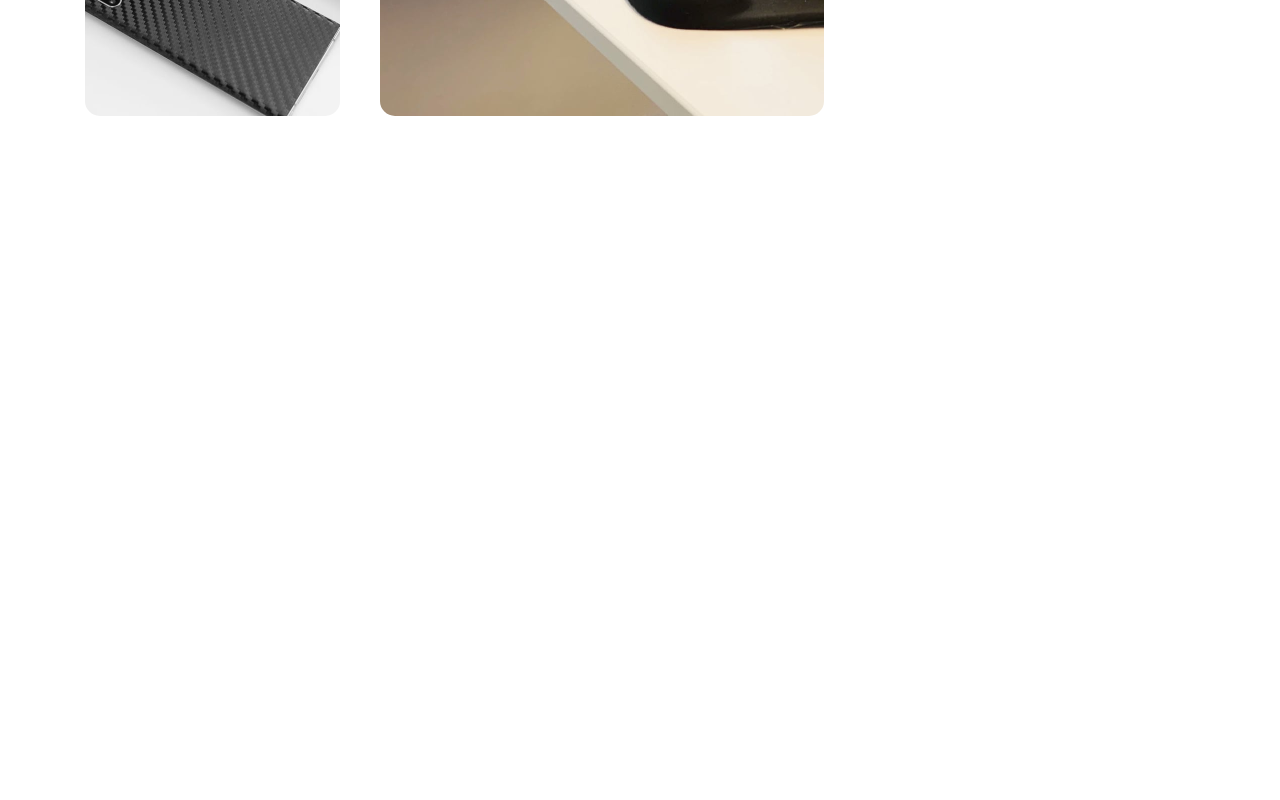
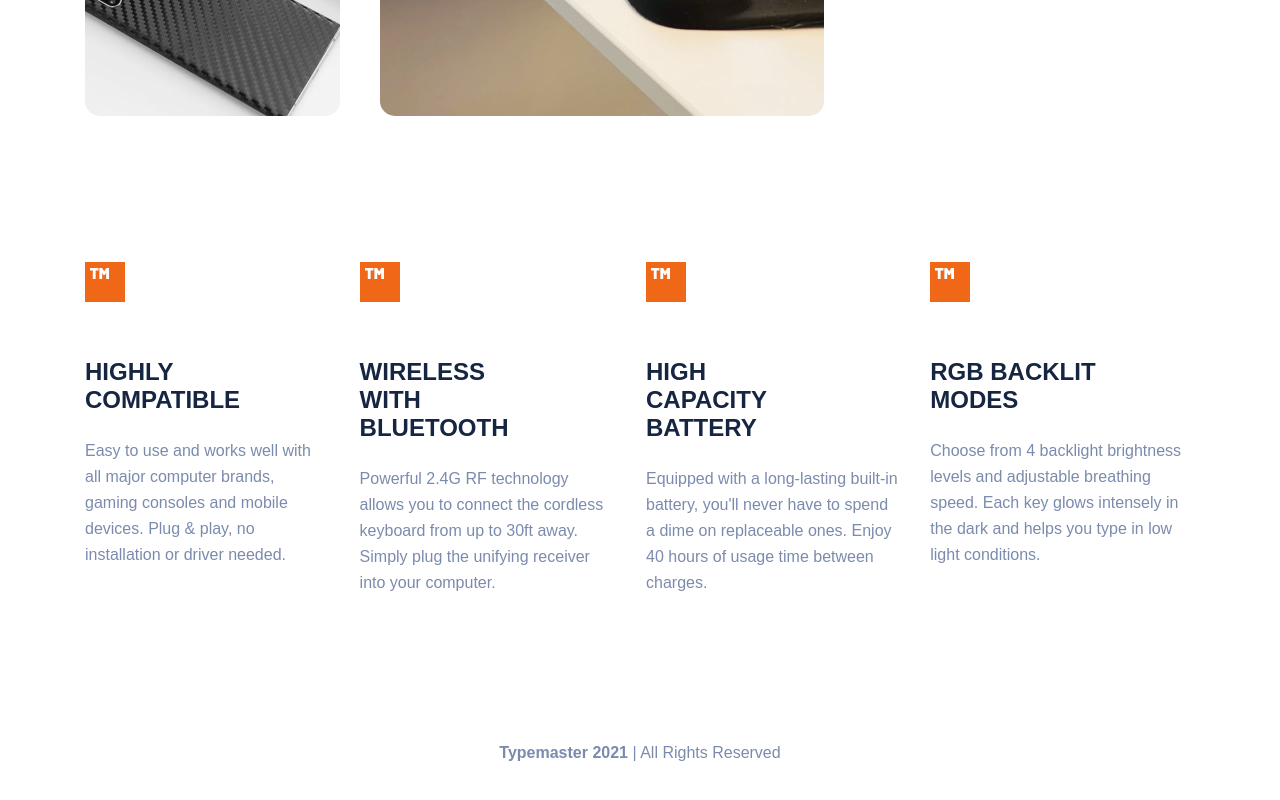
Before and after one commit to avramkji/typemaster-pre-lauinch-landing-page-challenge, a React (Create React App) app: page / in a window 1280 px wide. Shown: the part 1078-1878 px from the top of the page. Before the commit the page ends 1232 px from the top, so only its background shows below. Built offline with nearby package versions, Linux system fonts and the light colour scheme.

Commit message:
selling points and footer

```diff
--- a/src/App.tsx
+++ b/src/App.tsx
@@ -4,6 +4,8 @@ import Logo from './components/Logo/Logo';
 import Hero from './components/Hero/Hero';
 import './App.css';
 import Main from './components/Main/Main';
+import SellingPoints from './components/SellingPoints/SellingPoints';
+import Footer from './components/Footer/Footer';
 
 function App() {
   return (
@@ -17,6 +19,8 @@ function App() {
       </header>
       <Hero />
       <Main />
+      <SellingPoints />
+      <Footer />
     </div>
   );
 }
--- /dev/null
+++ b/src/components/Footer/Footer.css
@@ -0,0 +1,8 @@
+.Footer {
+  display: flex;
+  flex-direction: column;
+  justify-content: center;
+  align-items: center;
+  margin: 39px;
+  margin-top: 0px;
+}
--- /dev/null
+++ b/src/components/Footer/Footer.tsx
@@ -0,0 +1,15 @@
+import './Footer.css'
+
+const Footer = () => {
+  return (
+    <div
+      className='Footer'
+    >
+      <p>
+        <strong>Typemaster 2021</strong>  |  All Rights Reserved
+      </p>
+    </div>
+  )
+}
+
+export default Footer
--- a/src/components/Hero/Hero.css
+++ b/src/components/Hero/Hero.css
@@ -12,7 +12,10 @@
 .Hero-section {
   display: flex;
   flex-direction: column;
-  justify-content: center;
+  justify-content: space-between;
+  align-items: flex-start;
+  gap: 40px;
+
 
   max-width: 445px;
 }
--- /dev/null
+++ b/src/components/SellingPoint/SellingPoint.css
@@ -0,0 +1,7 @@
+.Selling-Point {
+  display: flex;
+  flex-direction: column;
+  justify-content: space-between;
+
+  gap: 48px;
+}
--- /dev/null
+++ b/src/components/SellingPoint/SellingPoint.tsx
@@ -0,0 +1,21 @@
+import Logo from "../Logo/Logo";
+import TitleAndText from "../TitleAndText/TitleAndText";
+import './SellingPoint.css';
+
+
+const SellingPoint = ({title = 'Wireless', text = 'Increase your productivity with a wireless keyboard.'}) => {
+  return (
+    <div
+      className="Selling-Point"
+    >
+      <Logo />
+      <TitleAndText
+        title={title}
+        text={text}
+        h3
+      />
+    </div>
+  )
+}
+
+export default SellingPoint;
--- /dev/null
+++ b/src/components/SellingPoints/SellingPoints.css
@@ -0,0 +1,10 @@
+.Selling-Points {
+  display: flex;
+  flex-direction: row;
+  justify-content: space-between;
+  align-items: flex-start;
+  gap: 30px;
+
+  margin-top: 138px;
+  margin-bottom: 128px;
+}
--- /dev/null
+++ b/src/components/SellingPoints/SellingPoints.tsx
@@ -0,0 +1,41 @@
+import SellingPoint from "../SellingPoint/SellingPoint";
+import "./SellingPoints.css";
+
+const SellingPoints = () => {
+  const sellingPointsData = [
+    {
+      title: "Highly compatible",
+      text: "Easy to use and works well with all major computer brands, gaming consoles and mobile devices. Plug & play, no installation or driver needed.",
+    },
+    {
+      title: "Wireless with bluetooth",
+      text: "Powerful 2.4G RF technology allows you to connect the cordless keyboard from up to 30ft away. Simply plug the unifying receiver into your computer.",
+    },
+    {
+      title: "high capacity battery",
+      text: "Equipped with a long-lasting built-in battery, you'll never have to spend a dime on replaceable ones. Enjoy 40 hours of usage time between charges.",
+    },
+    {
+      title: "rgb backlit modes",
+      text: "Choose from 4 backlight brightness levels and adjustable breathing speed. Each key glows intensely in the dark and helps you type in low light conditions.",
+    },
+  ]
+
+  return (
+    <div
+      className="Selling-Points"
+    >
+      {sellingPointsData.map((sellingPoint, index) => {
+        return (
+          <SellingPoint
+            key={`${sellingPoint.title}-${index}`}
+            title={sellingPoint.title}
+            text={sellingPoint.text}
+          />
+        )
+      })}
+    </div>
+  )
+}
+
+export default SellingPoints;
--- a/src/components/TitleAndText/TitleAndText.css
+++ b/src/components/TitleAndText/TitleAndText.css
@@ -0,0 +1,17 @@
+.TitleAndText {
+  display: flex;
+  flex-direction: column;
+  justify-content: center;
+  align-items: flex-start;
+  gap: 24px;
+
+  h1, h2, h3 {
+    margin: 0;
+    max-width: 14ch;
+  }
+
+  p {
+    margin: 0;
+    font-weight: 400;
+  }
+}
--- a/src/components/TitleAndText/TitleAndText.tsx
+++ b/src/components/TitleAndText/TitleAndText.tsx
@@ -24,7 +24,7 @@ const TitleAndText = ({ title, text, h1, h2, h3 }: TextAndTitleProps) => {
   const Title = createElement(titleType, {}, title);
 
   return (
-    <div className='Hero-text'>
+    <div className='TitleAndText'>
       {Title}
       <p>
         {text}
```
